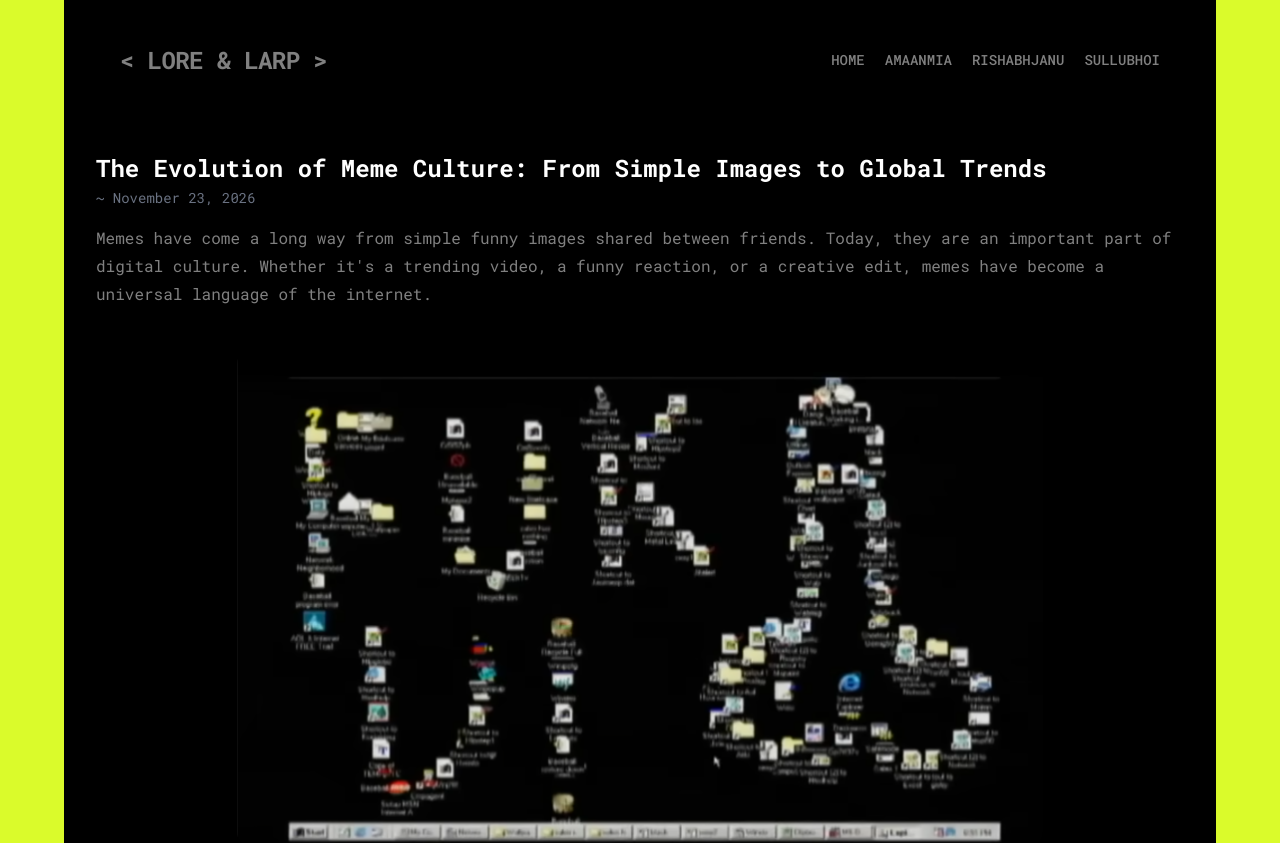
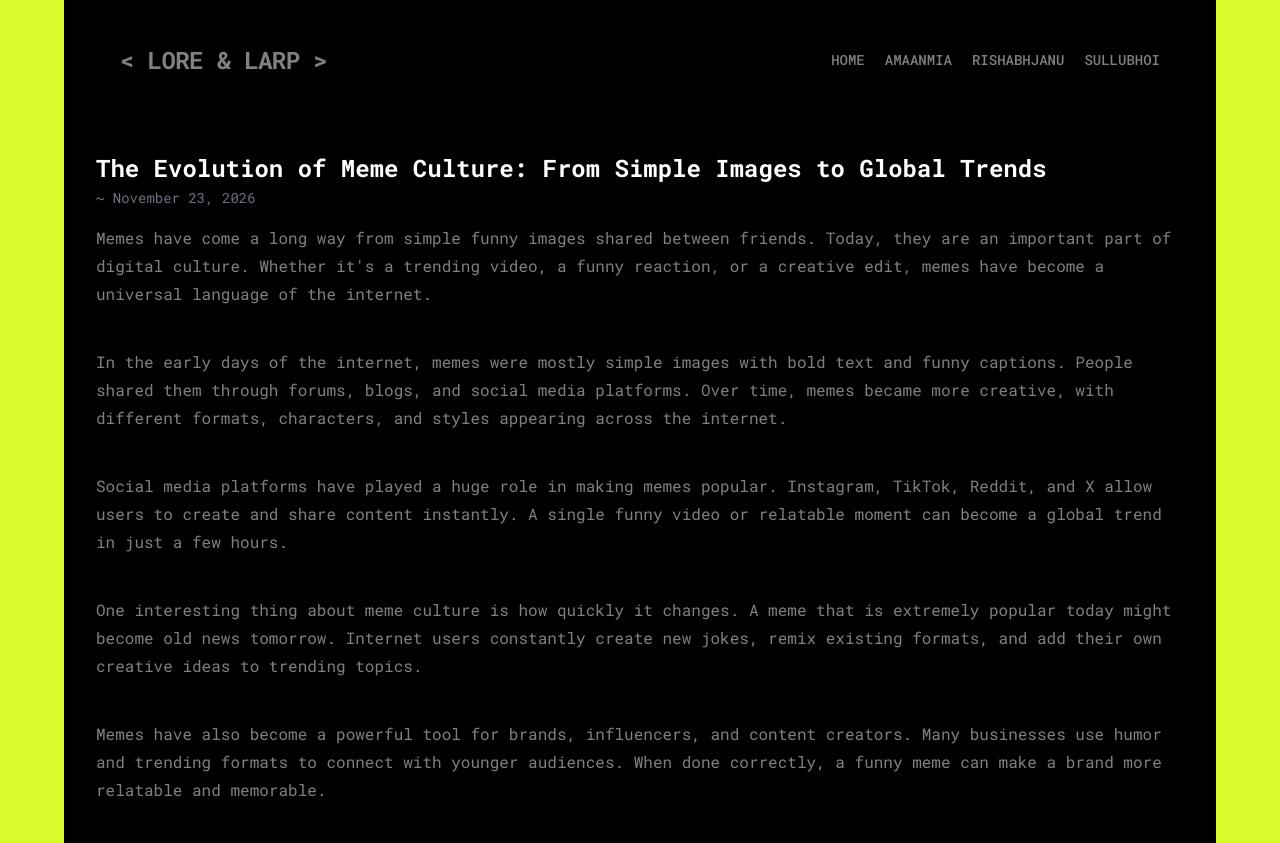
Before and after one commit to fuqyumeen/typeshi, a React (Vite) app: page /amaan/meme2 in a window 1280 px wide. Shown: the top 843 px of the page. Built offline with nearby package versions, Linux system fonts and the light colour scheme.

Commit message:
i swear bruh

```diff
--- a/pages/amaanposts/Meme2.tsx
+++ b/pages/amaanposts/Meme2.tsx
@@ -1,9 +1,5 @@
 
 import Paragraph from '../../src/components/Paragraph'
-import memeCulture from "../zimages/amaanimages/memeculture.png"
-import {
-  ImagieCenter,
-} from '../../src/components/Imagie';
 import Title from '../../src/components/Title';
 
 function Meme2() {
@@ -20,8 +16,6 @@ function Meme2() {
         Whether it's a trending video, a funny reaction, or a creative
         edit, memes have become a universal language of the internet.
       </Paragraph>
-
-      <ImagieCenter src={memeCulture} alt="Meme Culture" />
 
       <Paragraph>
         In the early days of the internet, memes were mostly simple images
```
